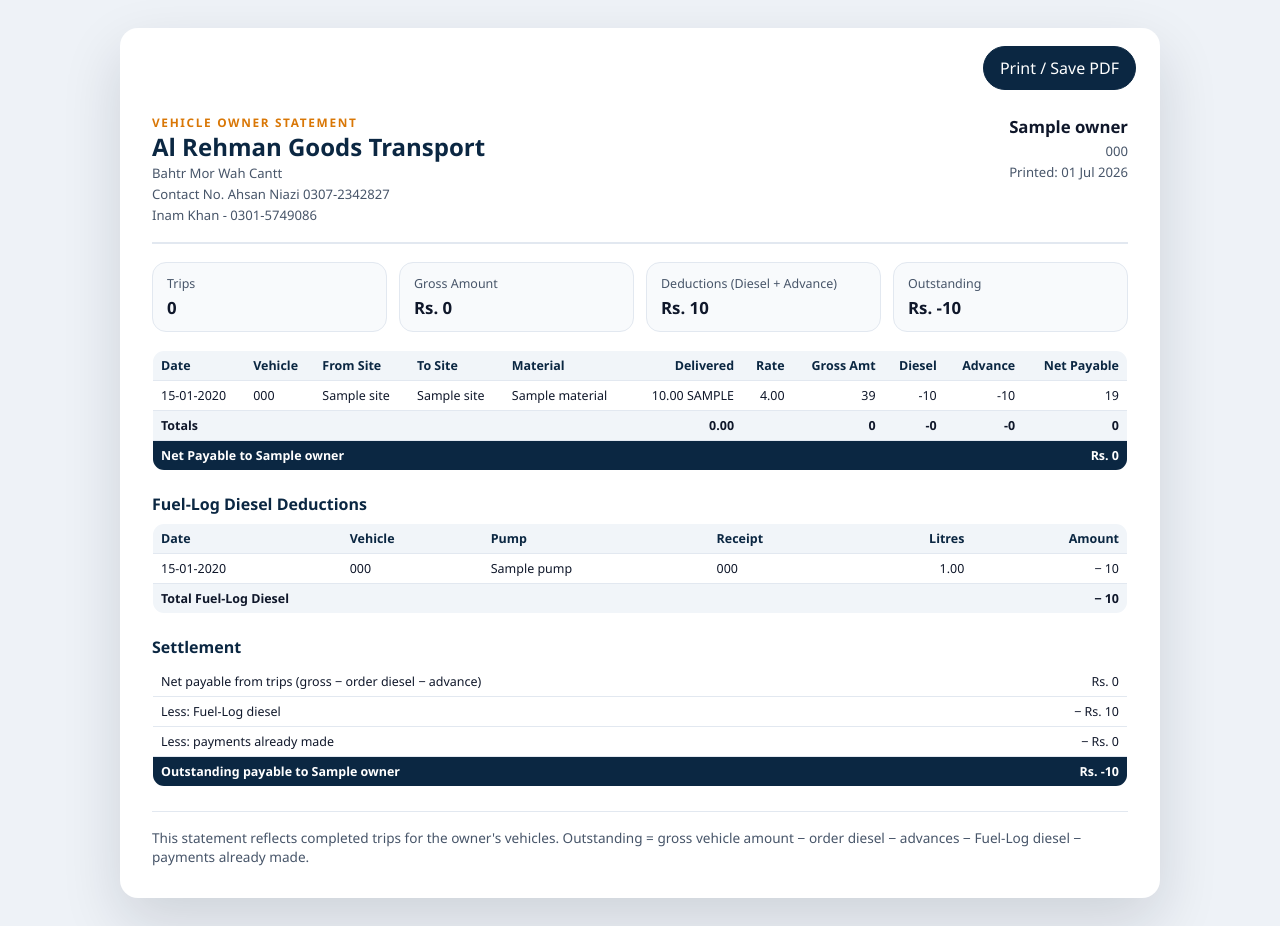
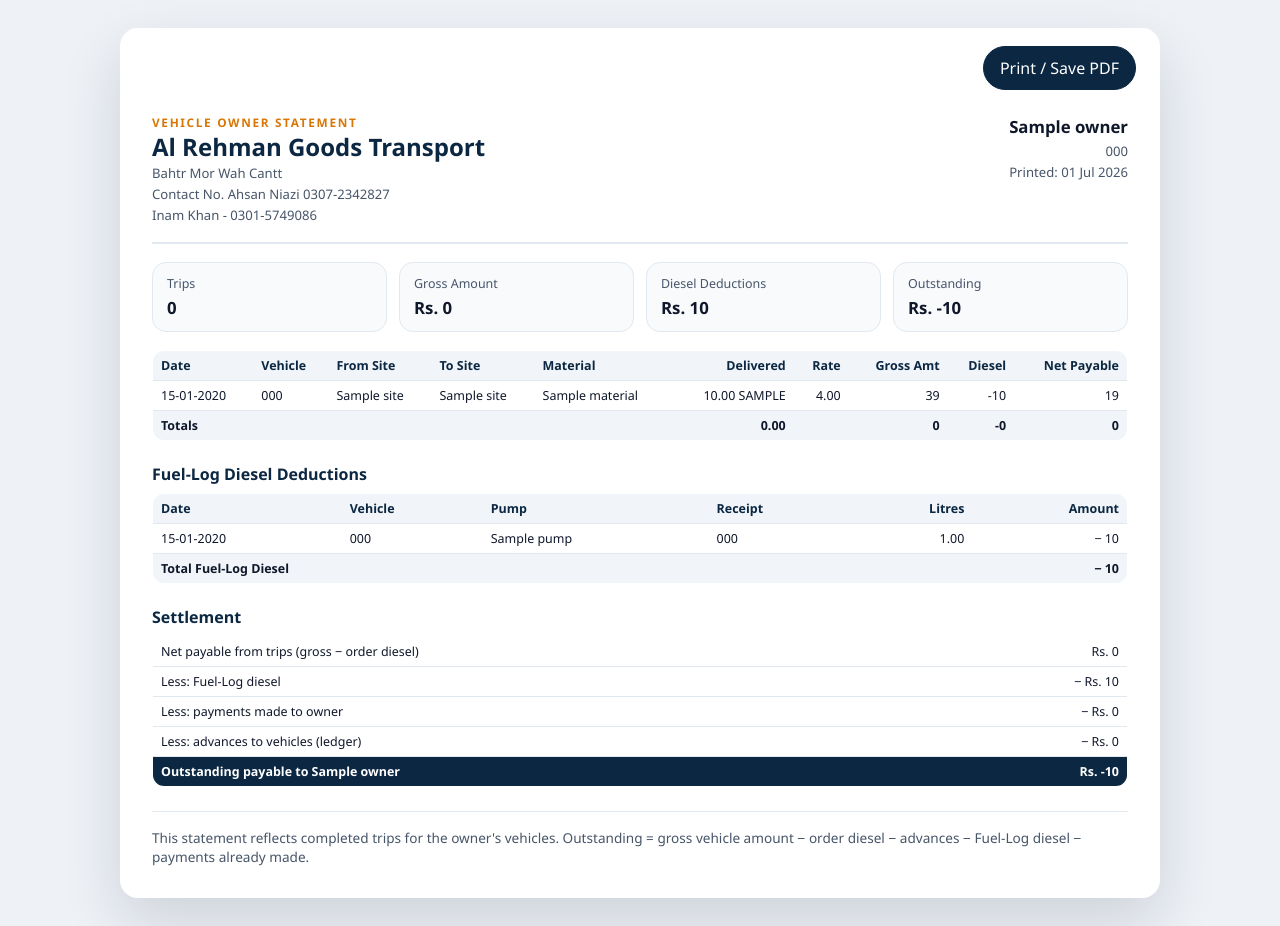
Before and after one commit to adnankhan-dev/al-rehman-goods-transport, a FastAPI app: page /vehicle-owners/1/print in a window 1280 px wide. Run offline with FastAPI, Linux system fonts and the light colour scheme; the visitor is signed in with stand-in values (Sample User, id 1); tables that the repository leaves empty hold one stand-in row (values such as "Sample post"); parts of the project's set-up code (start-up, migrations or seed data) failed here and were passed over.

Commit message:
Vehicle owner: reflect ledger advances; drop per-order advance column
- Owner statement/view now deduct ledger advances ("Payment / Advance to
  Vehicle" transactions for the owner's vehicles) alongside payments to the
  owner: Outstanding = net payable - Fuel-Log diesel - payments - advances.
  A combined "Payments & Advances Made" section lists both.
- Removed the per-order Advance column from the owner statement, owner page,
  and the vehicle-owner bill tables (advance is no longer entered on orders).
  Net Payable still nets any advance stored on historical orders.

Co-Authored-By: Claude Opus 4.8 <noreply@anthropic.com>

```diff
--- a/al_rehman_goods_transport/routes/vehicle_owners.py
+++ b/al_rehman_goods_transport/routes/vehicle_owners.py
@@ -8,7 +8,7 @@ from ..core.flash import flash
 from ..core.templating import render_template
 from ..extensions import db
 from ..forms import VehicleOwnerForm
-from ..models import DieselEntry, VehicleOwner
+from ..models import DieselEntry, Transaction, VehicleOwner
 
 
 router = APIRouter()
@@ -48,8 +48,21 @@ def _owner_orders_and_summary(owner):
     )
     payments_total = sum(float(t.amount or 0) for t in payments)
 
+    # Advances/payments to the owner's vehicles posted in the ledger
+    # (Payment / Advance to Vehicle) — also money already paid toward what we owe.
+    advances = []
+    if vehicle_ids:
+        advances = sorted(
+            db.session.query(Transaction)
+            .filter(Transaction.type == "vehicle_payment", Transaction.vehicle_id.in_(vehicle_ids))
+            .all(),
+            key=lambda t: (t.date, t.id),
+            reverse=True,
+        )
+    advances_total = sum(float(t.amount or 0) for t in advances)
+
     net_after_diesel = net_payable - standalone_diesel
-    outstanding = net_after_diesel - payments_total
+    outstanding = net_after_diesel - payments_total - advances_total
 
     summary = {
         "trips": len(completed),
@@ -61,9 +74,10 @@ def _owner_orders_and_summary(owner):
         "net_payable": net_payable,
         "net_after_diesel": net_after_diesel,
         "payments": payments_total,
+        "advances": advances_total,
         "outstanding": outstanding,
     }
-    return related_orders, summary, standalone_diesel_rows, payments
+    return related_orders, summary, standalone_diesel_rows, payments, advances
 
 
 @router.get("/vehicle-owners", name="vehicle_owners.index")
@@ -94,7 +108,7 @@ async def view_vehicle_owner(id: int, request: Request, _current_user=Depends(re
     owner = db.session.get(VehicleOwner, id)
     if owner is None:
         raise HTTPException(status_code=404, detail="Vehicle owner not found")
-    related_orders, owner_summary, standalone_diesel_rows, payments = _owner_orders_and_summary(owner)
+    related_orders, owner_summary, standalone_diesel_rows, payments, advances = _owner_orders_and_summary(owner)
     related_transactions = sorted(owner.transactions, key=lambda transaction: (transaction.date, transaction.id), reverse=True)
     return render_template(
         request,
@@ -103,6 +117,7 @@ async def view_vehicle_owner(id: int, request: Request, _current_user=Depends(re
         related_orders=related_orders,
         owner_summary=owner_summary,
         standalone_diesel_rows=standalone_diesel_rows,
+        advances=advances,
         payments=payments,
         related_transactions=related_transactions,
     )
@@ -113,7 +128,7 @@ async def print_vehicle_owner(id: int, request: Request, _current_user=Depends(r
     owner = db.session.get(VehicleOwner, id)
     if owner is None:
         raise HTTPException(status_code=404, detail="Vehicle owner not found")
-    related_orders, owner_summary, standalone_diesel_rows, payments = _owner_orders_and_summary(owner)
+    related_orders, owner_summary, standalone_diesel_rows, payments, advances = _owner_orders_and_summary(owner)
     return render_template(
         request,
         "vehicle_owners/print.html",
@@ -123,6 +138,7 @@ async def print_vehicle_owner(id: int, request: Request, _current_user=Depends(r
         owner_summary=owner_summary,
         standalone_diesel_rows=standalone_diesel_rows,
         payments=payments,
+        advances=advances,
         now=datetime.now(),
     )
 
--- a/al_rehman_goods_transport/templates/bills/print.html
+++ b/al_rehman_goods_transport/templates/bills/print.html
@@ -540,7 +540,6 @@
                                         <th>Quantity</th>
                                         <th class="align-right">Gross Amt</th>
                                         <th class="align-right">Diesel</th>
-                                        <th class="align-right">Advance</th>
                                         <th class="align-right">Net Payable</th>
                                     </tr>
                                 </thead>
@@ -552,7 +551,6 @@
                                         <td>{{ "%.2f"|format(order.delivered_quantity or order.quantity or 0) }} {{ order.unit|upper }}</td>
                                         <td class="align-right">Rs. {{ "%.2f"|format(order.total_vehicle_amount()) }}</td>
                                         <td class="align-right">- Rs. {{ "%.2f"|format(order.total_diesel_amount()) }}</td>
-                                        <td class="align-right">- Rs. {{ "%.2f"|format(order.total_advance_amount()) }}</td>
                                         <td class="align-right"><strong>Rs. {{ "%.2f"|format(order.remaining_vehicle_payment()) }}</strong></td>
                                     </tr>
                                     {% endfor %}
@@ -561,7 +559,6 @@
                                         <td><strong>{{ "%.2f"|format(group.total_quantity) }} {{ group.unit }}</strong></td>
                                         <td class="align-right"><strong>Rs. {{ "%.2f"|format(group.total_vehicle_amount) }}</strong></td>
                                         <td class="align-right"><strong>- Rs. {{ "%.2f"|format(group.total_diesel_amount) }}</strong></td>
-                                        <td class="align-right"><strong>- Rs. {{ "%.2f"|format(group.total_advance_amount) }}</strong></td>
                                         <td class="align-right"><strong>Rs. {{ "%.2f"|format(group.total_net_payable) }}</strong></td>
                                     </tr>
                                 </tbody>
@@ -642,7 +639,6 @@
                                 <th>Total Qty</th>
                                 <th class="align-right">Gross Amt</th>
                                 <th class="align-right">Diesel</th>
-                                <th class="align-right">Advance</th>
                                 <th class="align-right">Net Payable</th>
                             </tr>
                         </thead>
@@ -656,14 +652,12 @@
                                 <td>{{ "%.2f"|format(group.total_quantity) }} {{ group.unit }}</td>
                                 <td class="align-right">Rs. {{ "%.2f"|format(group.total_vehicle_amount) }}</td>
                                 <td class="align-right">- Rs. {{ "%.2f"|format(group.total_diesel_amount) }}</td>
-                                <td class="align-right">- Rs. {{ "%.2f"|format(group.total_advance_amount) }}</td>
                                 <td class="align-right">Rs. {{ "%.2f"|format(group.total_net_payable) }}</td>
                             </tr>
                             {% endfor %}{% endfor %}{% endfor %}
                             <tr class="grand-total-row">
                                 <td colspan="3"><strong>Grand Total</strong></td>
                                 <td><strong>{{ linked_trip_count }}</strong></td>
-                                <td>—</td>
                                 <td>—</td>
                                 <td>—</td>
                                 <td>—</td>
--- a/al_rehman_goods_transport/templates/vehicle_owners/print.html
+++ b/al_rehman_goods_transport/templates/vehicle_owners/print.html
@@ -71,7 +71,7 @@
             <section class="meta">
                 <div class="meta-card"><span>Trips</span><strong>{{ owner_summary.trips }}</strong></div>
                 <div class="meta-card"><span>Gross Amount</span><strong>Rs. {{ "{:,.0f}".format(owner_summary.gross) }}</strong></div>
-                <div class="meta-card"><span>Deductions (Diesel + Advance)</span><strong>Rs. {{ "{:,.0f}".format(owner_summary.diesel + owner_summary.standalone_diesel + owner_summary.advance) }}</strong></div>
+                <div class="meta-card"><span>Diesel Deductions</span><strong>Rs. {{ "{:,.0f}".format(owner_summary.diesel + owner_summary.standalone_diesel) }}</strong></div>
                 <div class="meta-card"><span>Outstanding</span><strong>Rs. {{ "{:,.0f}".format(owner_summary.outstanding) }}</strong></div>
             </section>
 
@@ -87,7 +87,6 @@
                         <th class="num">Rate</th>
                         <th class="num">Gross Amt</th>
                         <th class="num">Diesel</th>
-                        <th class="num">Advance</th>
                         <th class="num">Net Payable</th>
                     </tr>
                 </thead>
@@ -103,11 +102,10 @@
                         <td class="num">{{ "%.2f"|format(order.vehicle_rate or 0) }}</td>
                         <td class="num">{{ "{:,.0f}".format(order.total_vehicle_amount()) }}</td>
                         <td class="num">{% if order.total_diesel_amount() %}-{{ "{:,.0f}".format(order.total_diesel_amount()) }}{% else %}—{% endif %}</td>
-                        <td class="num">{% if order.total_advance_amount() %}-{{ "{:,.0f}".format(order.total_advance_amount()) }}{% else %}—{% endif %}</td>
                         <td class="num">{{ "{:,.0f}".format(order.remaining_vehicle_payment()) }}</td>
                     </tr>
                     {% else %}
-                    <tr><td colspan="11" style="text-align:center;">No trips recorded for this owner.</td></tr>
+                    <tr><td colspan="10" style="text-align:center;">No trips recorded for this owner.</td></tr>
                     {% endfor %}
                 </tbody>
                 {% if related_orders %}
@@ -118,12 +116,7 @@
                         <td></td>
                         <td class="num">{{ "{:,.0f}".format(owner_summary.gross) }}</td>
                         <td class="num">-{{ "{:,.0f}".format(owner_summary.diesel) }}</td>
-                        <td class="num">-{{ "{:,.0f}".format(owner_summary.advance) }}</td>
                         <td class="num">{{ "{:,.0f}".format(owner_summary.net_payable) }}</td>
-                    </tr>
-                    <tr class="grand">
-                        <td colspan="10">Net Payable to {{ owner.name }}</td>
-                        <td class="num">Rs. {{ "{:,.0f}".format(owner_summary.net_payable) }}</td>
                     </tr>
                 </tfoot>
                 {% endif %}
@@ -151,22 +144,32 @@
             </table>
             {% endif %}
 
-            {% if payments %}
-            <h3 style="margin:22px 0 8px;color:var(--brand);font-size:1rem;">Payments Made to Owner</h3>
+            {% if payments or advances %}
+            <h3 style="margin:22px 0 8px;color:var(--brand);font-size:1rem;">Payments &amp; Advances Made</h3>
             <table>
                 <thead>
-                    <tr><th>Date</th><th>Method</th><th>Reference</th><th class="num">Amount</th></tr>
+                    <tr><th>Date</th><th>Type</th><th>Method</th><th>Reference</th><th class="num">Amount</th></tr>
                 </thead>
                 <tbody>
                     {% for t in payments %}
                     <tr>
                         <td>{{ t.date.strftime('%d-%m-%Y') }}</td>
+                        <td>Payment to Owner</td>
                         <td>{{ (t.payment_method or '-')|title }}</td>
                         <td>{{ t.reference or '-' }}</td>
                         <td class="num">− {{ "{:,.0f}".format(t.amount or 0) }}</td>
                     </tr>
                     {% endfor %}
-                    <tr class="subtotal"><td colspan="3">Total Paid</td><td class="num">− {{ "{:,.0f}".format(owner_summary.payments) }}</td></tr>
+                    {% for t in advances %}
+                    <tr>
+                        <td>{{ t.date.strftime('%d-%m-%Y') }}</td>
+                        <td>Advance to Vehicle</td>
+                        <td>{{ (t.payment_method or '-')|title }}</td>
+                        <td>{{ t.reference or '-' }}</td>
+                        <td class="num">− {{ "{:,.0f}".format(t.amount or 0) }}</td>
+                    </tr>
+                    {% endfor %}
+                    <tr class="subtotal"><td colspan="4">Total Paid &amp; Advanced</td><td class="num">− {{ "{:,.0f}".format(owner_summary.payments + owner_summary.advances) }}</td></tr>
                 </tbody>
             </table>
             {% endif %}
@@ -174,9 +177,10 @@
             <h3 style="margin:22px 0 8px;color:var(--brand);font-size:1rem;">Settlement</h3>
             <table>
                 <tbody>
-                    <tr><td>Net payable from trips (gross − order diesel − advance)</td><td class="num">Rs. {{ "{:,.0f}".format(owner_summary.net_payable) }}</td></tr>
+                    <tr><td>Net payable from trips (gross − order diesel)</td><td class="num">Rs. {{ "{:,.0f}".format(owner_summary.net_payable) }}</td></tr>
                     <tr><td>Less: Fuel-Log diesel</td><td class="num">− Rs. {{ "{:,.0f}".format(owner_summary.standalone_diesel) }}</td></tr>
-                    <tr><td>Less: payments already made</td><td class="num">− Rs. {{ "{:,.0f}".format(owner_summary.payments) }}</td></tr>
+                    <tr><td>Less: payments made to owner</td><td class="num">− Rs. {{ "{:,.0f}".format(owner_summary.payments) }}</td></tr>
+                    <tr><td>Less: advances to vehicles (ledger)</td><td class="num">− Rs. {{ "{:,.0f}".format(owner_summary.advances) }}</td></tr>
                     <tr class="grand"><td>Outstanding payable to {{ owner.name }}</td><td class="num">Rs. {{ "{:,.0f}".format(owner_summary.outstanding) }}</td></tr>
                 </tbody>
             </table>
```
Also changed, not shown: al_rehman_goods_transport/templates/vehicle_owners/view.html (+3 -5 lines).
